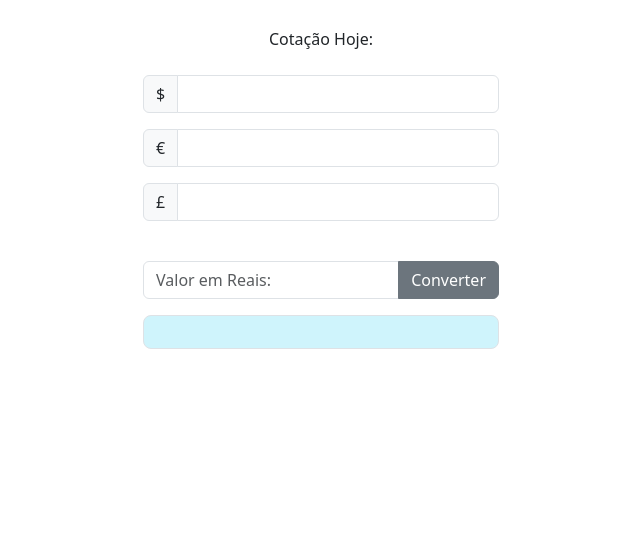
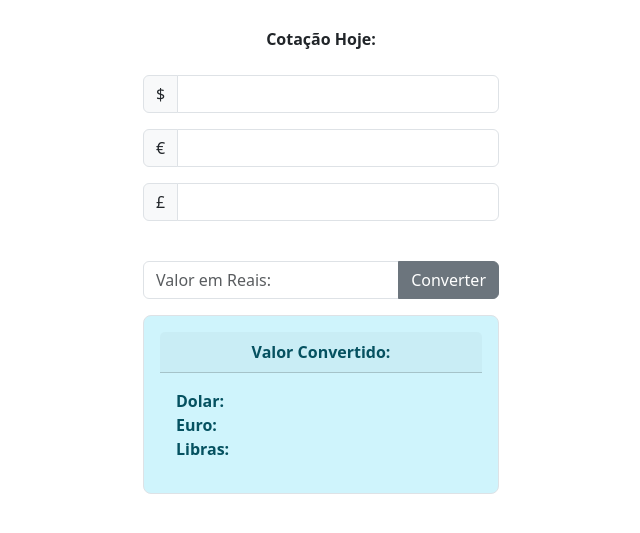
Before and after one commit to FelipeACamargo0907/Avaliacao_11_04_2023, a plain HTML site: page index.html in a window 1280 px wide. Shown: the part 53-586 px from the top of the page, without its empty margins (319-959 px from the left). Drawn offline with nearby package versions, Linux system fonts and the light colour scheme.

Commit message:
Melhorias no design geral

```diff
--- a/index.html
+++ b/index.html
@@ -11,14 +11,14 @@
 </head>
 
 <body>
-    <div class="container text-center">
+    <div class="container">
 
         <div class="row justify-content-center">
             <div class="col-4">
-
+                <div class="text-center">
                     <h1>Conversor de Real</h1><br>
 
-                <label>Cotação Hoje:</label><br><br>
+                    <b>Cotação Hoje:</b><br><br>
                     <div class="input-group mb-3">
                         <span class="input-group-text" id="inputGroup-sizing-default">$</span>
                         <input type="number" class="form-control" id="dolar" aria-label="Sizing example input"
@@ -41,10 +41,12 @@
                         <button class="btn btn-secondary" type="button" id="button-addon2"
                             onclick="Conversor()">Converter</button>
                     </div>
-
-                <div id="divResult"
-                    class="p-3 text-info-emphasis -emphasis bg-info-subtle border border-primary-emphasis-subtle rounded-3">
-                    <b class="text-align" id="resultado"></b>
+                </div>
+                <div class="card p-3 text-info-emphasis -emphasis bg-info-subtle border border-primary-emphasis-subtle rounded-3">
+                    <div class="card-header text-center"><b>Valor Convertido:</b></div>
+                    <div class="card-body">
+                        <b class="card-text" id="resultado">Dolar: <br> Euro: <br> Libras: </b>
+                    </div>
                 </div>
             </div>
         </div>
@@ -59,9 +61,9 @@
 
             var resultado = document.getElementById("resultado");
 
-            resultado.innerText = "\n" + "Dolar: " + (real / dolar).toFixed(4)
+            resultado.innerText = "Dolar: " + (real / dolar).toFixed(4)
                 + "\n" + "Euro: " + (real / euro).toFixed(4)
-                                + "\n" + "Libras" + (real / libra).toFixed(4);
+                + "\n" + "Libras: " + (real / libra).toFixed(4);
         }
     </script>
 
```
Lines whose indentation alone changed are shown as unchanged.
